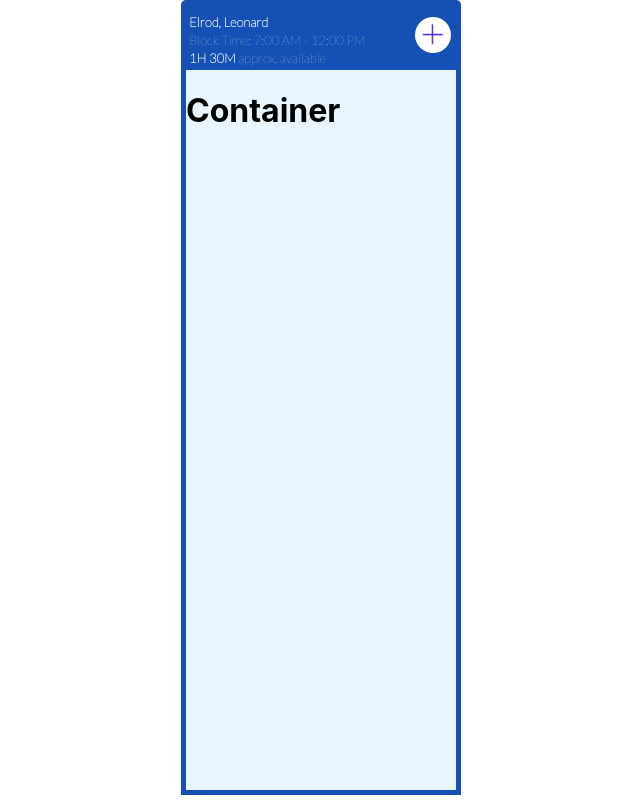
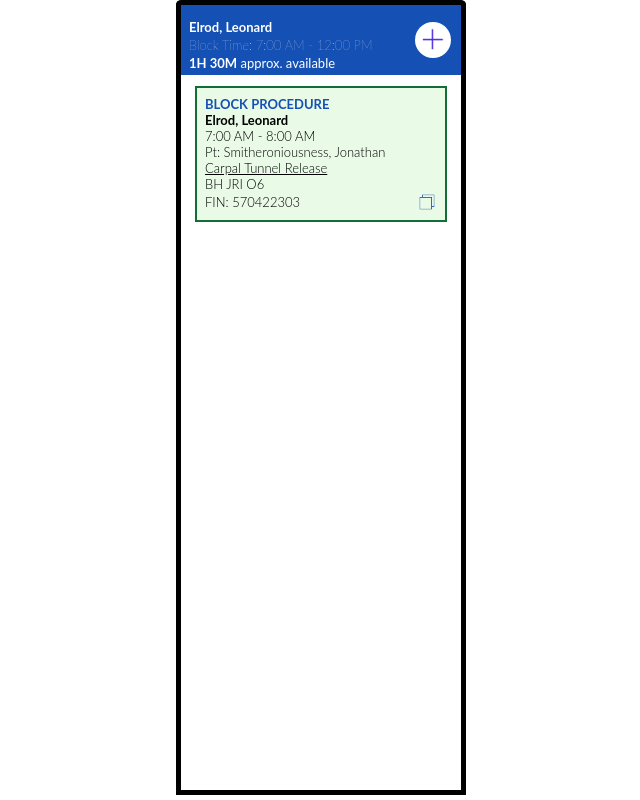
Before and after one commit to dmartin5150/SSMScheduling, a React (Create React App) app: page / in a window 1280 px wide. Shown: the whole page, without its empty margins (319-959 px from the left). Built offline with nearby package versions, Linux system fonts and the light colour scheme.

Commit message:
added procedure card

```diff
--- a/public/index.html
+++ b/public/index.html
@@ -5,7 +5,7 @@
     <link rel="icon" href="%PUBLIC_URL%/favicon.ico" />
     <link rel="preconnect" href="https://fonts.googleapis.com">
     <link rel="preconnect" href="https://fonts.gstatic.com" crossorigin>
-    <link href="https://fonts.googleapis.com/css2?family=Lato:wght@100&display=swap" rel="stylesheet">
+    <link href="https://fonts.googleapis.com/css2?family=Lato:wght@200&display=swap" rel="stylesheet">
     <meta name="viewport" content="width=device-width, initial-scale=1" />
     <meta name="theme-color" content="#000000" />
     <meta
--- /dev/null
+++ b/src/components/ProcedureCard/ProcedureCard.css
@@ -0,0 +1,74 @@
+.procedure-card {
+    text-align: left;
+
+    margin: 1rem auto;
+    width:90%;
+    font-size:small;
+    font-family: Lato;
+    font-weight:300;
+    color:black;
+
+    .procedure-card-data {
+        display:flex;
+        flex-direction: column;
+        justify-content: center;
+        padding:10px 8px 0px 8px;
+        padding:8px;
+        background-color: #E9FBE7;
+        border:2px solid #126E36;
+
+        /* background-color: rgb(255, 247, 230);
+        border: 2px dashed rgb(255, 127, 0); */
+
+        /* background-color: #FDE6EE;
+        border: 2px solid #B40F87; */
+
+        .procedure-card-inBlock {
+            margin:0;
+            padding:0;
+            color: #1551B4;
+        }
+        .procedure-card-provider {
+            margin:0;
+            padding:0;
+        }
+        .procedure-card-timeString {
+            margin:0;
+            padding:0;
+        }
+        .procedure-card-patientName {
+            margin:0;
+            padding:0;
+        }
+        .procedure-card-procedureName {
+            margin:0;
+            padding:0;
+            text-decoration: underline;
+        }
+        .procedure-card-room {
+            margin:0;
+            padding:0;
+        }
+        .procedure-card-FIN-block {
+            display: flex;
+            flex-direction: row;
+            align-items: center;
+            justify-content: space-between;
+            .procedure-card-FIN {
+                margin:0;
+                padding:0;
+            }
+            .procedure-card-copy-container {
+                height: 20px;
+                width:20px;
+                .procedure-card-copy-image {
+                    height:100%;
+                    width:100%;
+                }
+            }
+        }
+
+
+    }
+
+}
--- /dev/null
+++ b/src/components/ProcedureCard/ProcedureCard.tsx
@@ -0,0 +1,45 @@
+import React from 'react';
+import { Procedure } from '../../data/datatypes/procedure';
+import './ProcedureCard.css';
+
+
+interface ProcedureCardProps {
+    procedure:Procedure;
+}
+
+
+
+const ProcedureCard: React.FC<ProcedureCardProps> = ({procedure}) => {
+    return(
+        <div className='procedure-card'>
+            <div className='procedure-card-data'>
+                {procedure.inBlock && <p className='procedure-card-inBlock'><b>BLOCK PROCEDURE</b></p>}
+                <p className='procedure-card-provider'><b>{procedure.providerName}</b></p>
+                <p className='procedure-card-timeString'>{procedure.timeString}</p>
+                <p className='procedure-card-patientName'>{procedure.patientName}</p>
+                <p className='procedure-card-procedureName'>{procedure.procedureName}</p>
+                {procedure.room && <p className='procedure-card-room'>{procedure.room}</p>}
+                <div className='procedure-card-FIN-block' >
+                    {procedure.FIN && <p className='procedure-card-FIN'>FIN: {procedure.FIN}</p>}
+                    {procedure.FIN && <div className='procedure-card-copy-container'>
+                        <img className='procedure-card-copy-image'src='copy.png' alt='copy /.' />
+                    </div>}
+                </div>
+
+            </div>
+        </div>
+    )
+}
+export default ProcedureCard;
+
+
+// procedureId:number;
+// providerId:number,
+// providerName: string;
+// timeString:string;
+// patientName:string;
+// procedureName:string;
+// room?:string;
+// FIN?:string;
+// inBlock:boolean;
+// scheduleStatus:SCHEDULING_STATUS;
--- a/src/components/ProviderColumn/ProcedureContainer/ProcedureContainer.css
+++ b/src/components/ProviderColumn/ProcedureContainer/ProcedureContainer.css
@@ -2,9 +2,15 @@
     display: flex;
     flex-direction: column;
     align-items: flex-start;
-    border: 5px solid #1551B4;
-    background-color: #E8F5FE;;
-    /* background-color: #3d95d4; */
+
+    border: 5px solid black;
+    border-top:none;
     height:90%;
     margin-top: -5px;
+
 }
+
+.block {
+    border: 5px solid #1551B4;
+    background-color: #E8F5FE;
+}
--- a/src/components/ProviderColumn/ProcedureContainer/ProcedureContainer.tsx
+++ b/src/components/ProviderColumn/ProcedureContainer/ProcedureContainer.tsx
@@ -1,10 +1,20 @@
 import React from 'react';
+import { Procedure } from '../../../data/datatypes/procedure';
+import ProcedureCard from '../../ProcedureCard/ProcedureCard';
 import './ProcedureContainer.css';
 
-const ProcedureContainer: React.FC = () => {
+interface ProcedureContainerProps {
+    procedures:Procedure[];
+}
+
+const ProcedureContainer: React.FC<ProcedureContainerProps> = ({procedures}) => {
     return (
         <div className='procedure-container'>
-            <h1>Container</h1>
+        {
+            procedures.map((procedure) => {
+                return <ProcedureCard procedure={procedure} key={procedure.procedureId} />
+            })
+        }
         </div>
     )
 }
--- a/src/components/ProviderColumn/ProviderColumn.tsx
+++ b/src/components/ProviderColumn/ProviderColumn.tsx
@@ -1,23 +1,27 @@
 import React  from "react";
 import ProviderColumnHeader from "./ProviderColumnHeader/ProviderColumnHeader";
+import ProcedureContainer from "./ProcedureContainer/ProcedureContainer";
 import { Provider } from "../../data/datatypes/provider";
 import { Block } from "../../data/datatypes/block";
-import ProcedureContainer from "./ProcedureContainer/ProcedureContainer";
+import { Procedure } from "../../data/datatypes/procedure";
+import ProcedureCard from "../ProcedureCard/ProcedureCard";
+
 
 import './ProviderColumn.css';
 
 interface ProviderColumnProps {
     provider:Provider
-    block:Block
+    block:Block;
+    procedures:Procedure[];
 }
 
 
 
-const ProviderColumn: React.FC<ProviderColumnProps> = ({provider,block}) => {
+const ProviderColumn: React.FC<ProviderColumnProps> = ({provider,block, procedures}) => {
     return (
         <div className='provider-column'>
             <ProviderColumnHeader provider={provider} block={block} />
-            <ProcedureContainer />
+            <ProcedureContainer procedures={procedures} />
         </div>
     )
 }
--- a/src/components/ProviderColumn/ProviderColumnHeader/ProviderColumnHeader.css
+++ b/src/components/ProviderColumn/ProviderColumnHeader/ProviderColumnHeader.css
@@ -12,6 +12,8 @@
     flex-direction: row;
     justify-content: space-between;
     align-items: center;
+    border:5px solid black;
+    border-bottom:none;
 
     .provider-column-header-data {
         display:flex;
--- a/src/data/sampledata/Procedures.ts
+++ b/src/data/sampledata/Procedures.ts
@@ -3,9 +3,9 @@ import { SCHEDULING_STATUS } from "../datatypes/schedulingStatus";
 
 
 export const PROCEDURES:Procedure[] = [
-    {procedureId:1, providerId: 1,providerName:'Elrod,Leonard', timeString:'7:00 AM - 8:00 AM',patientName:'Pt: Smitheroniousness, Jonathan',procedureName:'Carpal Tunnel Release', room:'BH JRI O6', FIN:'570422303',inBlock:true, scheduleStatus: SCHEDULING_STATUS.SCHEDULED },
-    {procedureId:2,providerId: 1,providerName:'Elrod,Leonard', timeString:'8:00 AM - 9:00 AM',patientName:'Pt: Bedford, Heather',procedureName:'Trigger Finger Release',inBlock:true, scheduleStatus: SCHEDULING_STATUS.UNSCHEDULED },
-    {procedureId:3,providerId: 1,providerName:'Elrod,Leonard', timeString:'9:00 AM - 10:30 AM',patientName:'Pt: Bedford, Heather',procedureName:'Trigger Finger Release',inBlock:true, scheduleStatus: SCHEDULING_STATUS.UNSCHEDULED },
+    {procedureId:1, providerId: 1,providerName:'Elrod, Leonard', timeString:'7:00 AM - 8:00 AM',patientName:'Pt: Smitheroniousness, Jonathan',procedureName:'Carpal Tunnel Release', room:'BH JRI O6', FIN:'570422303',inBlock:true, scheduleStatus: SCHEDULING_STATUS.SCHEDULED },
+    {procedureId:2,providerId: 1,providerName:'Elrod, Leonard', timeString:'8:00 AM - 9:00 AM',patientName:'Pt: Bedford, Heather',procedureName:'Trigger Finger Release',inBlock:true, scheduleStatus: SCHEDULING_STATUS.UNSCHEDULED },
+    {procedureId:3,providerId: 1,providerName:'Elrod, Leonard', timeString:'9:00 AM - 10:30 AM',patientName:'Pt: Bedford, Heather',procedureName:'Trigger Finger Release',inBlock:true, scheduleStatus: SCHEDULING_STATUS.UNSCHEDULED },
     {procedureId:4,providerId: 2,providerName:'Rodriquez,Alverez', timeString:'7:00 AM - 9:00 AM',patientName:'Pt: Bedford, Heather',procedureName:'Trigger Finger Release',room:'BH JRI 08', FIN:'570422303', inBlock:true, scheduleStatus: SCHEDULING_STATUS.SCHEDULED },
     {procedureId:5,providerId: 4,providerName:'Jones,William', timeString:'7:00 AM - 8:00 AM',patientName:'Pt: Bedford, Heather',procedureName:'Trigger Finger Release',room:'BH JRI 12', FIN:'570422303', inBlock:true, scheduleStatus: SCHEDULING_STATUS.SCHEDULED },
     {procedureId:6,providerId: 4,providerName:'Jones,William', timeString:'8:00 AM - 9:15 AM',patientName:'Pt: Bedford, Heather',procedureName:'Trigger Finger Release',room:'BH JRI 12', FIN:'570422303', inBlock:true, scheduleStatus: SCHEDULING_STATUS.NEEDS_REVISION },
--- a/src/views/Scheduling/SchedulingHome.tsx
+++ b/src/views/Scheduling/SchedulingHome.tsx
@@ -2,12 +2,13 @@ import React from 'react';
 import ProviderColumn from '../../components/ProviderColumn/ProviderColumn';
 import { PROVIDERS } from '../../data/sampledata/Providers';
 import { BLOCKS } from '../../data/sampledata/Blocks';
+import { PROCEDURES } from '../../data/sampledata/Procedures';
 import './SchedulingHome.css';
 
 const SchedulingHome = () => {
     return(
         <div className='schedule-home'>
-            <ProviderColumn provider={PROVIDERS[0]} block={BLOCKS[0]} />
+            <ProviderColumn provider={PROVIDERS[0]} block={BLOCKS[0]} procedures={[PROCEDURES[0]]}/>
         </div>
     )
 }
```
Also changed, not shown: public/copy.png (added).
